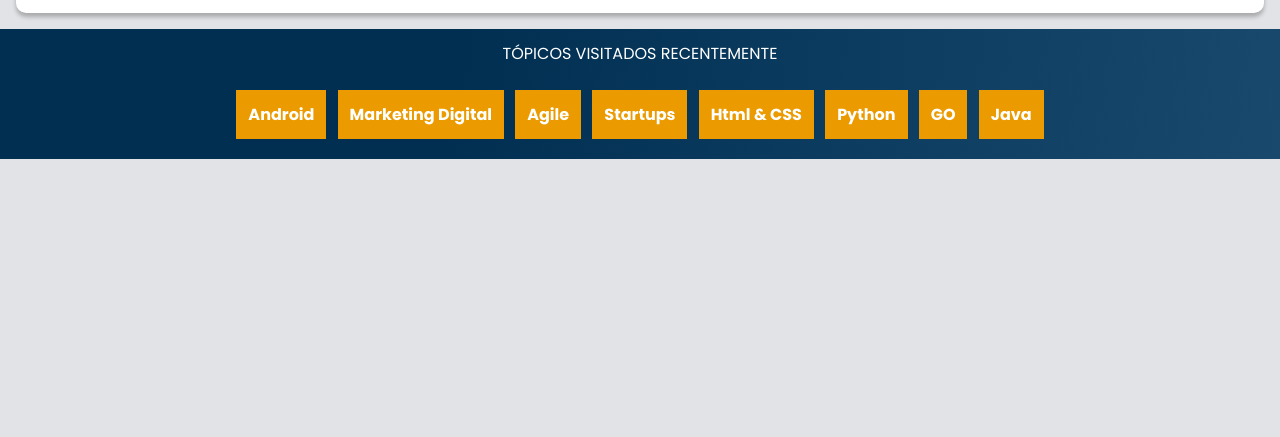
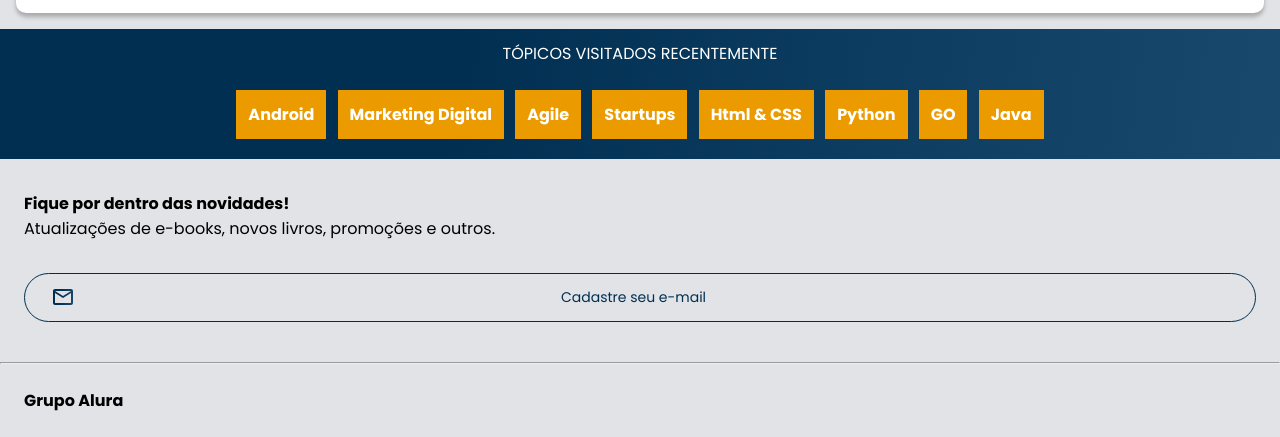
Before and after one commit to mmoraisjr/alurabooks_responsividade_mobilefirst, a plain HTML site: page index.html in a window 1280 px wide. Shown: the part 2447-2884 px from the top of the page. Before the commit the page ends 2606 px from the top, so only its background shows below. Drawn offline with nearby package versions, Linux system fonts and the light colour scheme.

Commit message:
adicionado footer

```diff
--- a/index.html
+++ b/index.html
@@ -166,6 +166,17 @@
             </li>
         </ul>
     </section>
+    <section class="contato">
+        <h3 class="contato__titulo">Fique por dentro das novidades!</h3>
+        <p class="contato__descricao">Atualizações de e-books, novos livros, promoções e outros.</p>
+        <input class="contato__cadastro" type="search" placeholder="Cadastre seu e-mail">
+    </section>
+
+    <hr />
+
+    <footer>
+        <h2 class="footer">Grupo Alura</h2>
+    </footer>
 
     <script src="https://cdn.jsdelivr.net/npm/swiper@8/swiper-bundle.min.js"></script>
     <script>
--- a/styles.css
+++ b/styles.css
@@ -2,6 +2,8 @@
 @import url(styles/banner.css);
 @import url(styles/carrossel.css);
 @import url(styles/topicos.css);
+@import url(styles/contato.css);
+@import url(styles/footer.css);
 
 :root {
     --cor-de-fundo: #e1e3e6;
--- /dev/null
+++ b/styles/contato.css
@@ -0,0 +1,28 @@
+.contato {
+    padding: 2rem 1.5rem 0 1.5rem;
+}
+
+.contato__cadastro {
+    background-color: transparent;
+    border: 1px solid var(--azul);
+    color: var(--azul);
+    border-radius: 35px;
+    padding: 1rem ;
+    width: 100%;
+    margin: 2rem 0
+}
+
+.contato__cadastro::placeholder {
+    font-weight: 400;
+    font-size: 14px;
+    font-family: var(--fonte-principal);
+    text-align: center;
+    background: url(../img/Cadastrar.svg);
+    background-repeat: no-repeat;
+    background-position: .75rem;
+    color: var(--azul);
+}
+
+.contato__titulo {
+    font-weight: bold;
+}
--- /dev/null
+++ b/styles/footer.css
@@ -0,0 +1,4 @@
+.footer {
+    padding: 1rem 1.5rem 1.5rem 1.5rem;
+    font-weight: bold;
+}
```
Also changed, not shown: img/Cadastrar.svg (added).
